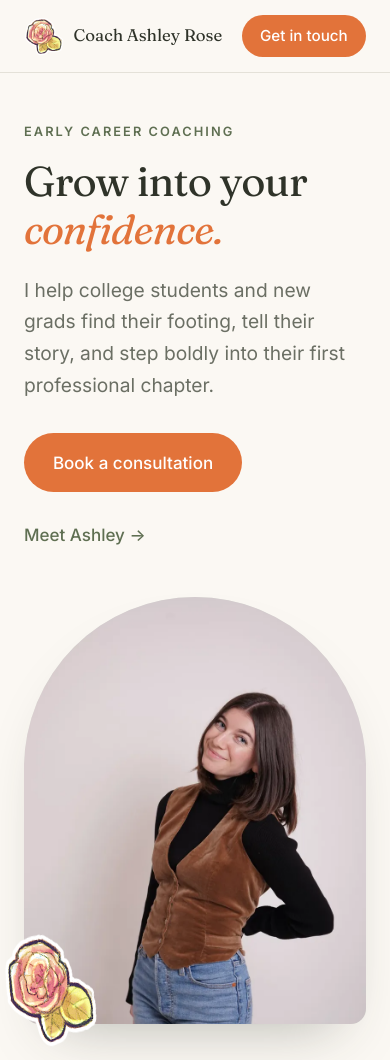
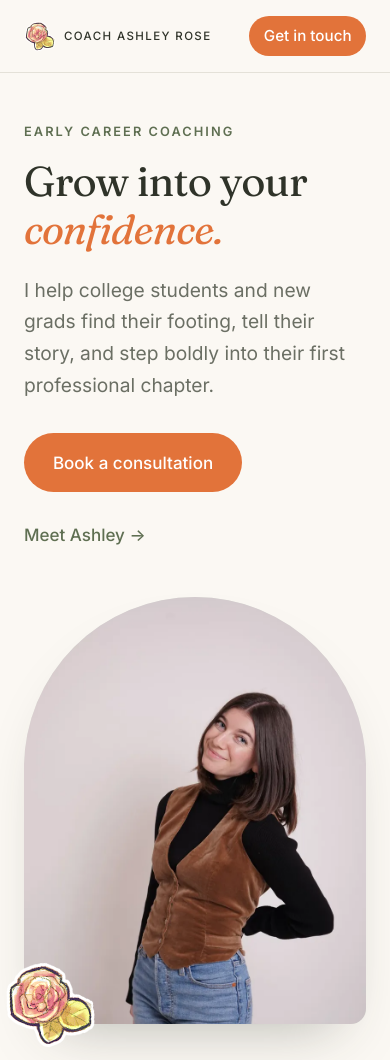
Before and after one commit to ashleyraizes/coachashleyrose, a plain HTML site: page index.html in a window 390 px wide. Shown: the top 1060 px of the page. Drawn offline with Linux system fonts and the light colour scheme.

Commit message:
Refine wordmark font and fix squashed rose on mobile
Set "Coach Ashley Rose" in uppercase, letter-spaced Inter to match the
site's labels. Keep the rose images square on small screens, and stop the
header button from wrapping on narrow phones.

Co-Authored-By: Claude Opus 5.5 <noreply@anthropic.com>
Claude-Session: https://claude.ai/code/session_01RhVvByF93LxxG3441K3GHe

```diff
--- a/styles.css
+++ b/styles.css
@@ -62,7 +62,7 @@ h4 { font-size: 1.25rem; font-weight: 600; }
 }
 .btn:hover { background: var(--orange-dark); transform: translateY(-1px); }
 .btn:disabled { opacity: .6; cursor: wait; }
-.btn-small { padding: .55em 1.2em; font-size: .92rem; color: #fff !important; }
+.btn-small { padding: .55em 1.2em; font-size: .92rem; color: #fff !important; white-space: nowrap; }
 .btn-full { width: 100%; }
 .link-arrow { color: var(--sage-dark); font-weight: 500; text-decoration: none; }
 .link-arrow:hover { text-decoration: underline; }
@@ -75,7 +75,17 @@ h4 { font-size: 1.25rem; font-weight: 600; }
   border-bottom: 1px solid var(--line);
 }
 .nav { display: flex; align-items: center; justify-content: space-between; height: 72px; }
-.brand { display: flex; align-items: center; gap: .6rem; text-decoration: none; font-family: var(--serif); font-size: 1.25rem; }
+.brand { display: flex; align-items: center; gap: .7rem; text-decoration: none; }
+.brand img { flex-shrink: 0; height: auto; }
+.brand span {
+  font-family: var(--sans);
+  font-size: .95rem;
+  font-weight: 500;
+  letter-spacing: .2em;
+  text-transform: uppercase;
+  color: var(--ink);
+  white-space: nowrap;
+}
 .nav-links { display: flex; align-items: center; gap: 2rem; list-style: none; margin: 0; padding: 0; }
 .nav-links a { text-decoration: none; font-size: .95rem; color: var(--muted); }
 .nav-links a:hover { color: var(--ink); }
@@ -99,12 +109,12 @@ h4 { font-size: 1.25rem; font-weight: 600; }
   box-shadow: 0 30px 60px -30px rgba(47, 51, 41, .35);
 }
 .photo-frame img { width: 100%; height: 100%; object-fit: cover; object-position: center 20%; }
-.hero-rose { position: absolute; bottom: -36px; left: -40px; width: 120px; transform: rotate(-12deg); }
+.hero-rose { position: absolute; bottom: -36px; left: -40px; width: 120px; height: auto; aspect-ratio: 1; transform: rotate(-12deg); }
 
 /* Sections */
 .section { padding: 6rem 0; }
 .section-head { text-align: center; margin-bottom: 3.5rem; }
-.section-rose { margin: 0 auto 1.2rem; }
+.section-rose { margin: 0 auto 1.2rem; height: auto; }
 
 .about { background: var(--sage-light); text-align: center; }
 .about-text { font-family: var(--serif); font-size: clamp(1.25rem, 2.4vw, 1.55rem); line-height: 1.55; margin: 0 0 2rem; }
@@ -207,7 +217,10 @@ h4 { font-size: 1.25rem; font-weight: 600; }
   .contact-form { padding: 1.6rem; }
 }
 @media (max-width: 420px) {
-  .brand span { font-size: 1.05rem; }
+  .brand { gap: .5rem; }
+  .brand img { width: 32px; }
+  .brand span { font-size: .72rem; letter-spacing: .12em; }
+  .btn-small { padding: .5em .95em; font-size: .82rem; }
 }
 
 .quote-grid blockquote strong { font-weight: 600; color: var(--ink); background: linear-gradient(transparent 62%, rgba(226, 115, 58, .18) 62%); }
```
